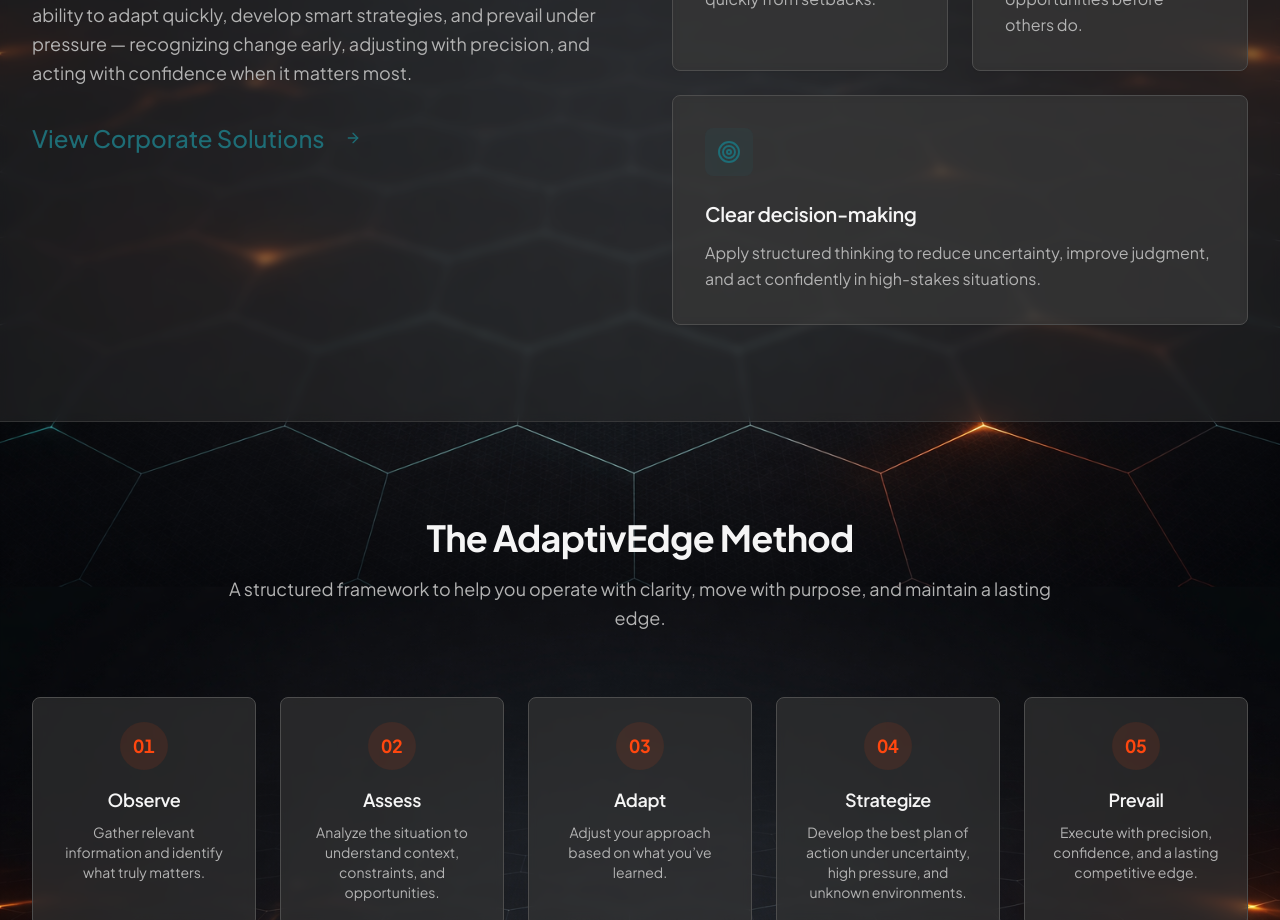
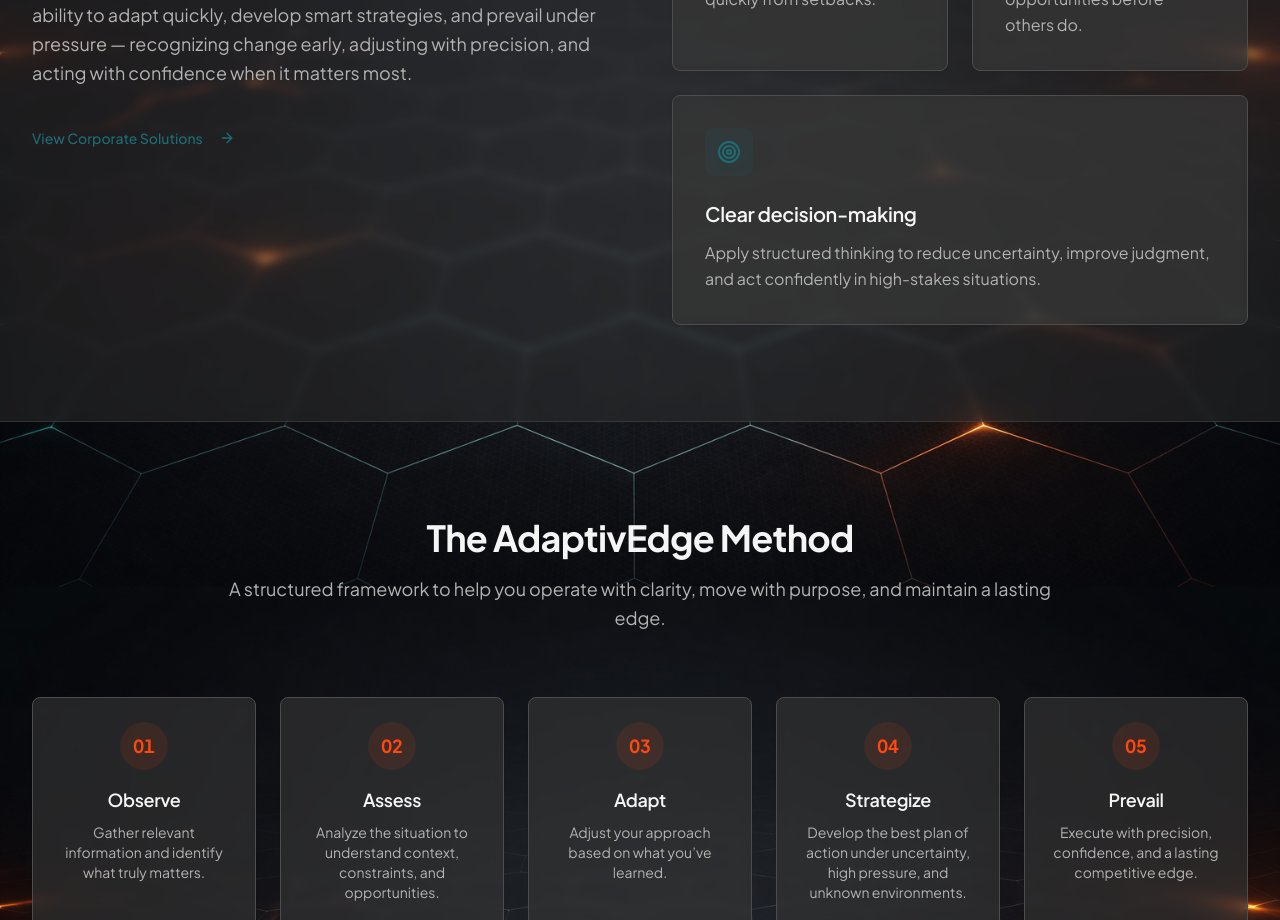
Before and after one commit to erikscomputers/adaptiveEDGE-site, a React (Vite) app: page / in a window 1280 px wide. Shown: the part 1120-2040 px from the top of the page. Built offline with nearby package versions, Linux system fonts and the light colour scheme; the HTML template or start-up script is replaced by a standard one.

Commit message:
new update

```diff
--- a/src/pages/HomePage.jsx
+++ b/src/pages/HomePage.jsx
@@ -107,10 +107,10 @@ const HomePage = () => {
                 <Button asChild variant="ghost" className="px-0 text-secondary hover:text-secondary/80 hover:bg-transparent group">
                   <Link
   to="/corporate-solutions"
-  className="text-xl md:text-2xl font-bold flex items-center"
+  className="text-accent flex items-center"
 >
   View Corporate Solutions
-  <ArrowRight className="ml-3 h-7 w-7 transition-transform duration-200 group-hover:translate-x-1" />
+  <ArrowRight className="ml-2 h-6 w-6 transition-transform duration-200 group-hover:translate-x-1" />
 </Link>
                 </Button>
               </motion.div>
```
